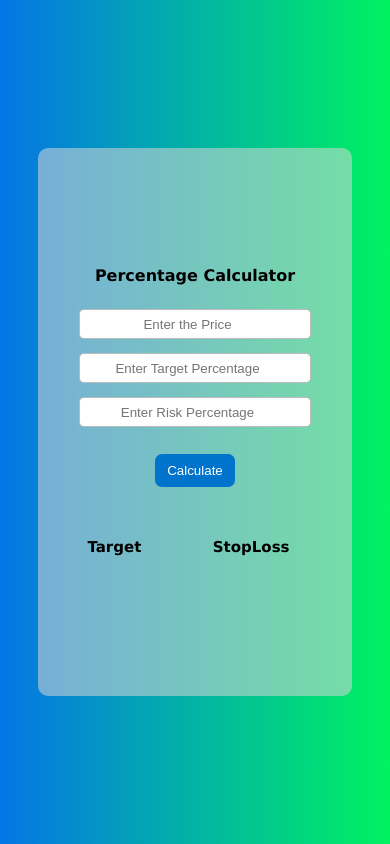
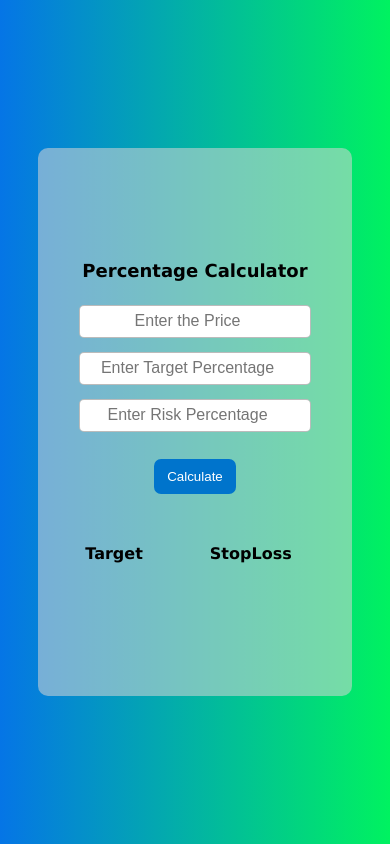
Before and after one commit to malikabdul777/Stock-Percent-Calculator, a plain HTML site: page Index.html in a window 390 px wide. Drawn offline with Linux system fonts and the light colour scheme.

Commit message:
Update style.css

```diff
--- a/style.css
+++ b/style.css
@@ -100,12 +100,17 @@ h1 {
   }
   .inputField {
     width: 85%;
+    font-size: 1.6rem;
+    height: 3.3rem;
   }
   .button {
-    padding: 0.9rem 1.2rem;
+    padding: 1rem 1.3rem;
     border-radius: 0.7rem;
   }
   .resultCont h4 {
-    font-size: 1.5rem;
+    font-size: 1.6rem;
+  }
+  h1 {
+    font-size: 1.8rem;
   }
 }
```
